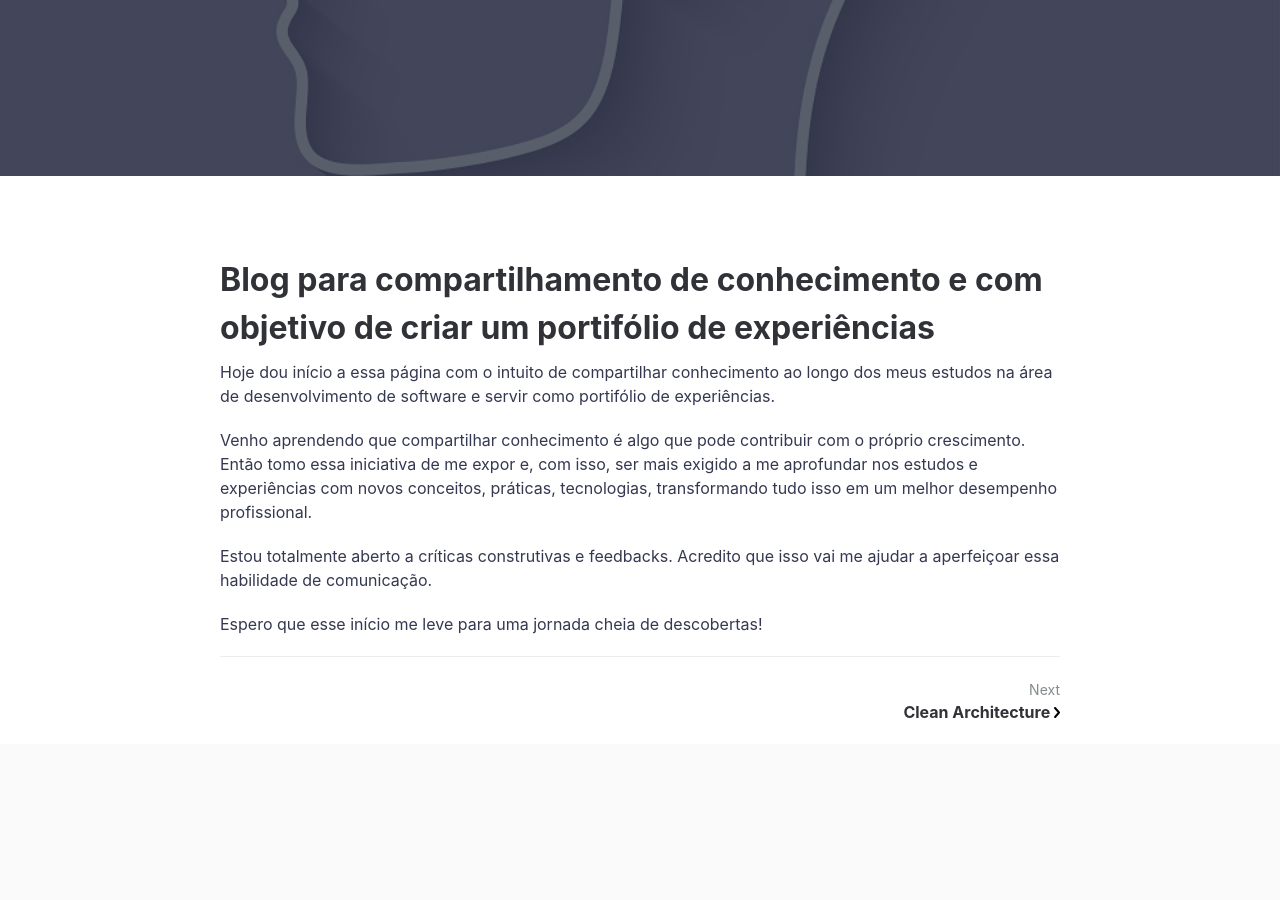
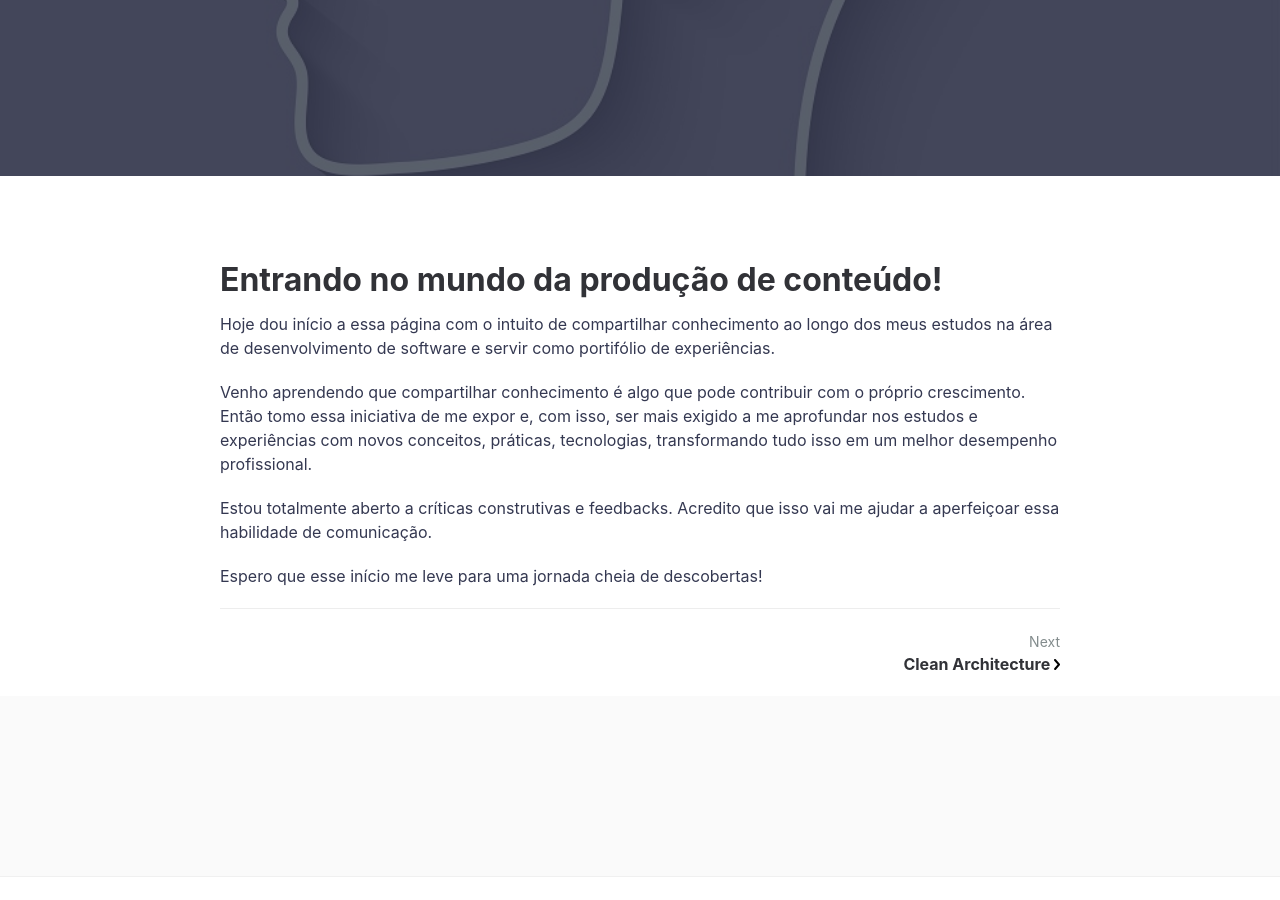
Before and after one commit to thiagosilva95/thiagosilva95.github.io, a Jekyll site: the page built from _posts/2020-06-10-my-first-blog.md, in a window 1280 px wide and 900 px high, scrolled down 400 px. Built offline with Jekyll 4.4.1, drawn with Linux system fonts in a browser that asks for light colours; a script that is not in the unit is left out; comment, search, counter and statistics services are not loaded.

```diff
--- a/_posts/2020-06-10-my-first-blog.md
+++ b/_posts/2020-06-10-my-first-blog.md
@@ -6,7 +6,7 @@
 summary: Entrando no mundo da produção de conteúdo!
 ---
 
-# Blog para compartilhamento de conhecimento e com objetivo de criar um portifólio de experiências
+# Entrando no mundo da produção de conteúdo!
 
 
 Hoje dou início a essa página com o intuito de compartilhar conhecimento ao longo dos meus estudos na área de desenvolvimento de software e servir como portifólio de experiências.
```
